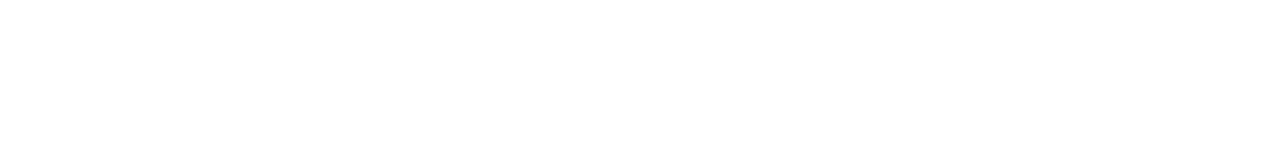
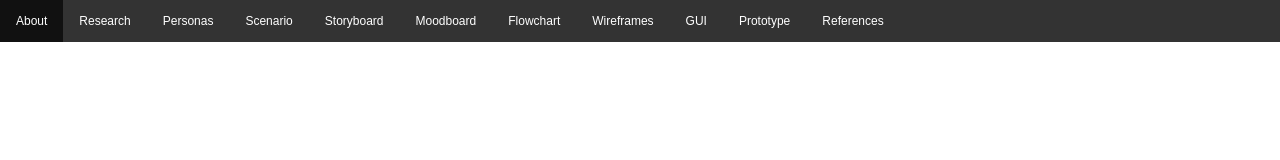
Before and after one commit to lynkos/cap-4104, a plain HTML site: page pages/gui.html in a window 1280 px wide. Drawn offline with Linux system fonts and the light colour scheme.

Commit message:
Add menu bar to all pages

```diff
--- /dev/null
+++ b/menubar.html
@@ -0,0 +1,17 @@
+<link href="../style.css" rel="stylesheet">
+
+<nav class="menubar">
+    <ul class="menu">
+      <li><a href="/" alt="About">About</a></li>
+      <li><a href="pages/research.html" alt="Research">Research</a></li>
+      <li><a href="pages/persona.html" alt="Personas">Personas</a></li>
+      <li><a href="pages/scenario.html" alt="Scenario">Scenario</a></li>
+      <li><a href="pages/storyboard.html" alt="Storyboard">Storyboard</a></li>
+      <li><a href="pages/moodboard.html" alt="Moodboard">Moodboard</a></li>
+      <li><a href="pages/flowchart.html" alt="Flowchart">Flowchart</a></li>
+      <li><a href="pages/wireframes.html" alt="Wireframes">Wireframes</a></li>
+      <li><a href="pages/gui.html" alt="GUI">GUI</a></li>
+      <li><a href="pages/prototype.html" alt="Prototype">Prototype</a></li>
+      <li><a href="pages/references.html" alt="References">References</a></li>
+    </ul>
+  </nav>
--- a/pages/gui.html
+++ b/pages/gui.html
@@ -0,0 +1,20 @@
+<!DOCTYPE html>
+<html lang="en">
+<head>
+    <meta charset="UTF-8">
+    <meta name="viewport" content="width=device-width, initial-scale=1.0">
+    <title>GUI</title>
+</head>
+<body>
+    <nav id="menubar"></nav>
+
+    <script>
+        fetch("../menubar.html")
+        .then(response => response.text())
+        .then(data => {
+            document.getElementById("menubar").innerHTML = data;
+        })
+        .catch(error => console.error("Error loading menubar:", error));
+    </script>
+</body>
+</html>
```
Also changed, not shown: index.html (+9 -15 lines), pages/flowchart.html (+20 -0 lines), pages/moodboard.html (+16 -11 lines), pages/persona.html (+20 -0 lines), pages/prototype.html (+20 -0 lines), pages/references.html (+20 -0 lines), pages/research.html (+20 -0 lines), pages/scenario.html (+20 -0 lines), pages/storyboard.html (+20 -0 lines), pages/wireframes.html (+20 -0 lines).
